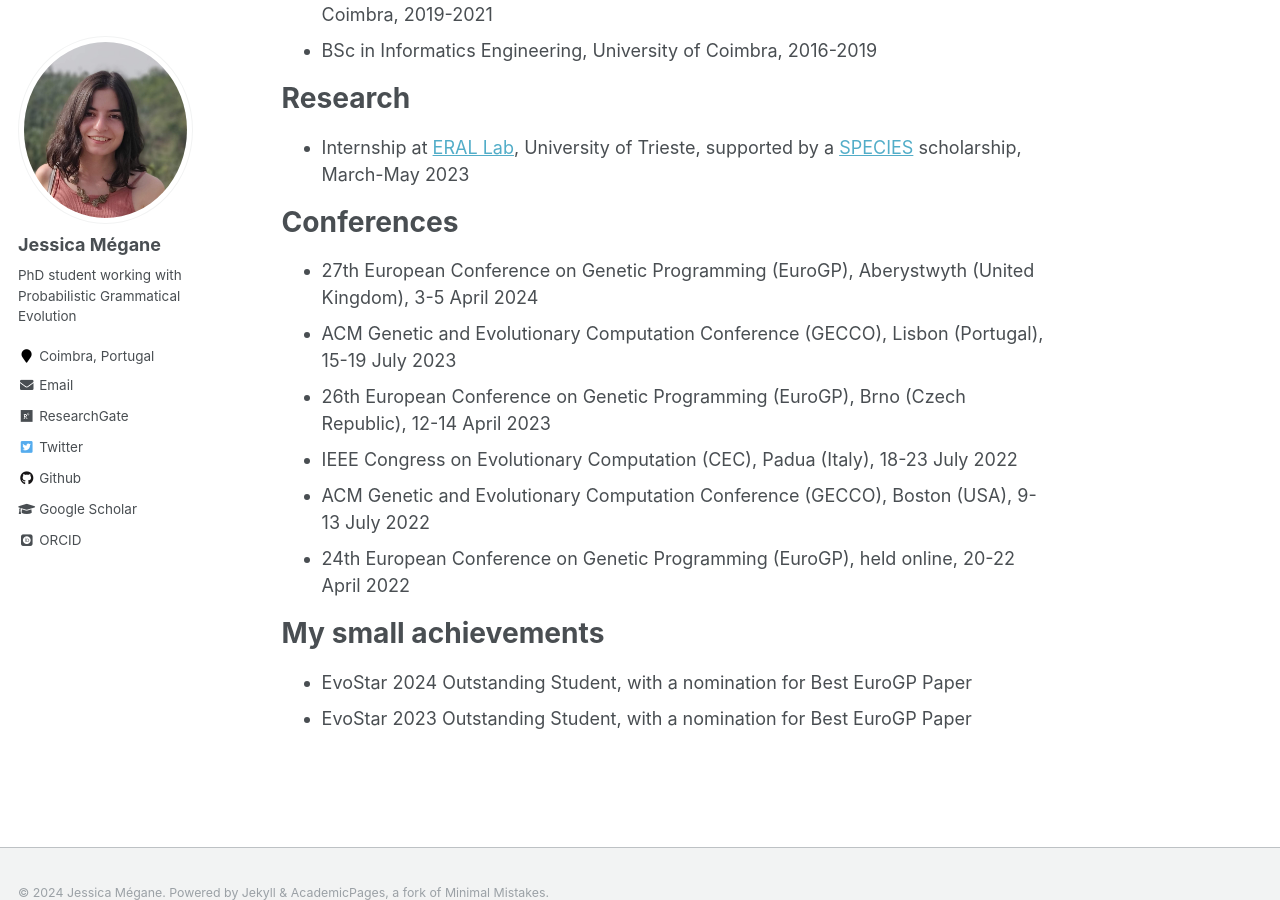
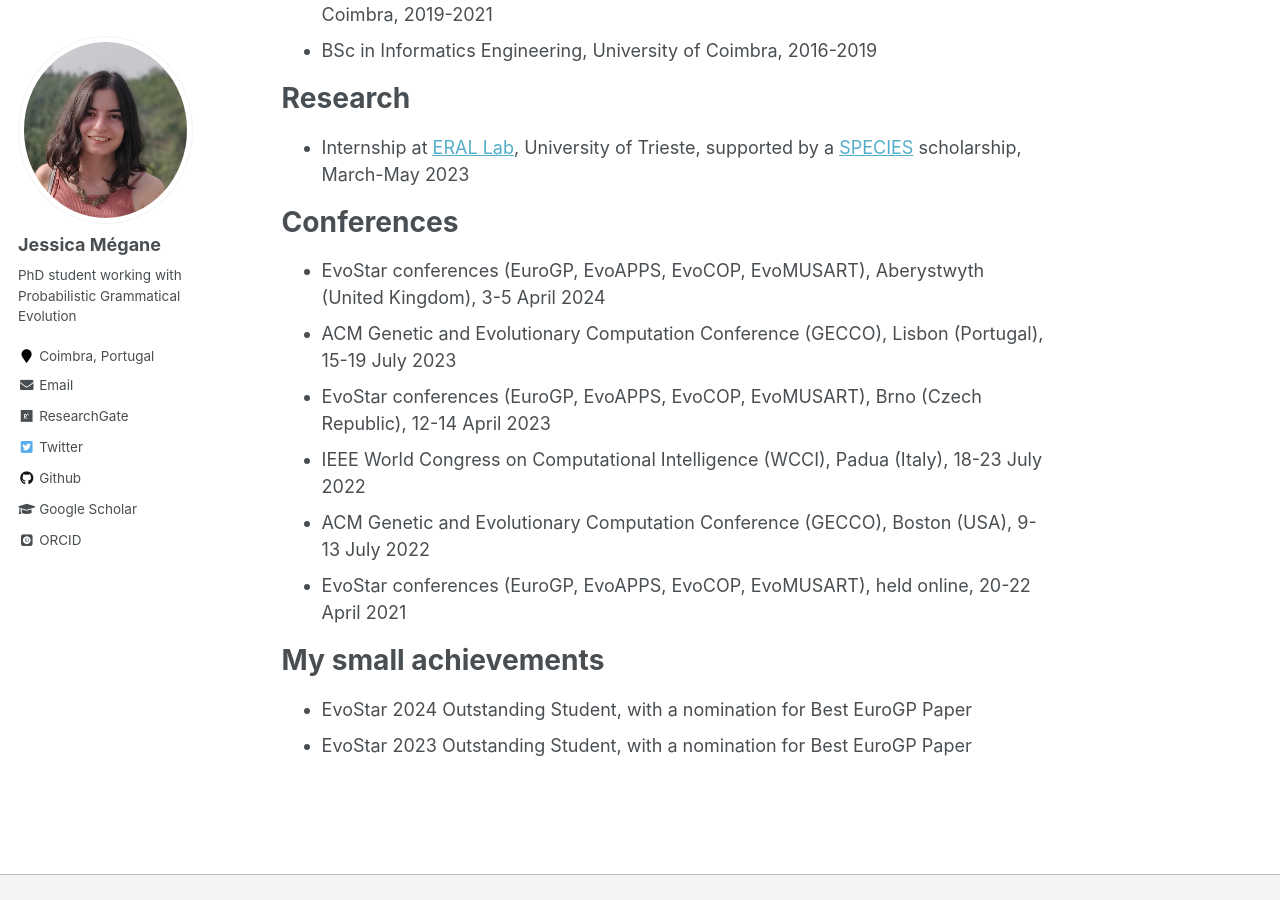
Before and after one commit to jessicamegane/jessicamegane.github.io, a Jekyll site: the page built from _pages/about.md, in a window 1280 px wide and 900 px high, scrolled down 564 px. Built offline with Jekyll 4.4.1, drawn with Linux system fonts in a browser that asks for light colours; some web fonts are replaced.

Commit message:
update about conferences attended

```diff
--- a/_pages/about.md
+++ b/_pages/about.md
@@ -25,12 +25,12 @@ Research
 
 Conferences
 ======
-* 27th European Conference on Genetic Programming (EuroGP), Aberystwyth (United Kingdom), 3-5 April 2024
+* EvoStar conferences (EuroGP, EvoAPPS, EvoCOP, EvoMUSART), Aberystwyth (United Kingdom), 3-5 April 2024
 * ACM Genetic and Evolutionary Computation Conference (GECCO), Lisbon (Portugal), 15-19 July 2023
-* 26th European Conference on Genetic Programming (EuroGP), Brno (Czech Republic), 12-14 April 2023
-* IEEE Congress on Evolutionary Computation (CEC), Padua (Italy), 18-23 July 2022
+* EvoStar conferences (EuroGP, EvoAPPS, EvoCOP, EvoMUSART), Brno (Czech Republic), 12-14 April 2023
+* IEEE World Congress on Computational Intelligence (WCCI), Padua (Italy), 18-23 July 2022
 * ACM Genetic and Evolutionary Computation Conference (GECCO), Boston (USA), 9-13 July 2022
-* 24th European Conference on Genetic Programming (EuroGP), held online, 20-22 April 2022
+* EvoStar conferences (EuroGP, EvoAPPS, EvoCOP, EvoMUSART), held online, 20-22 April 2021
 
 My small achievements
 ======
```
